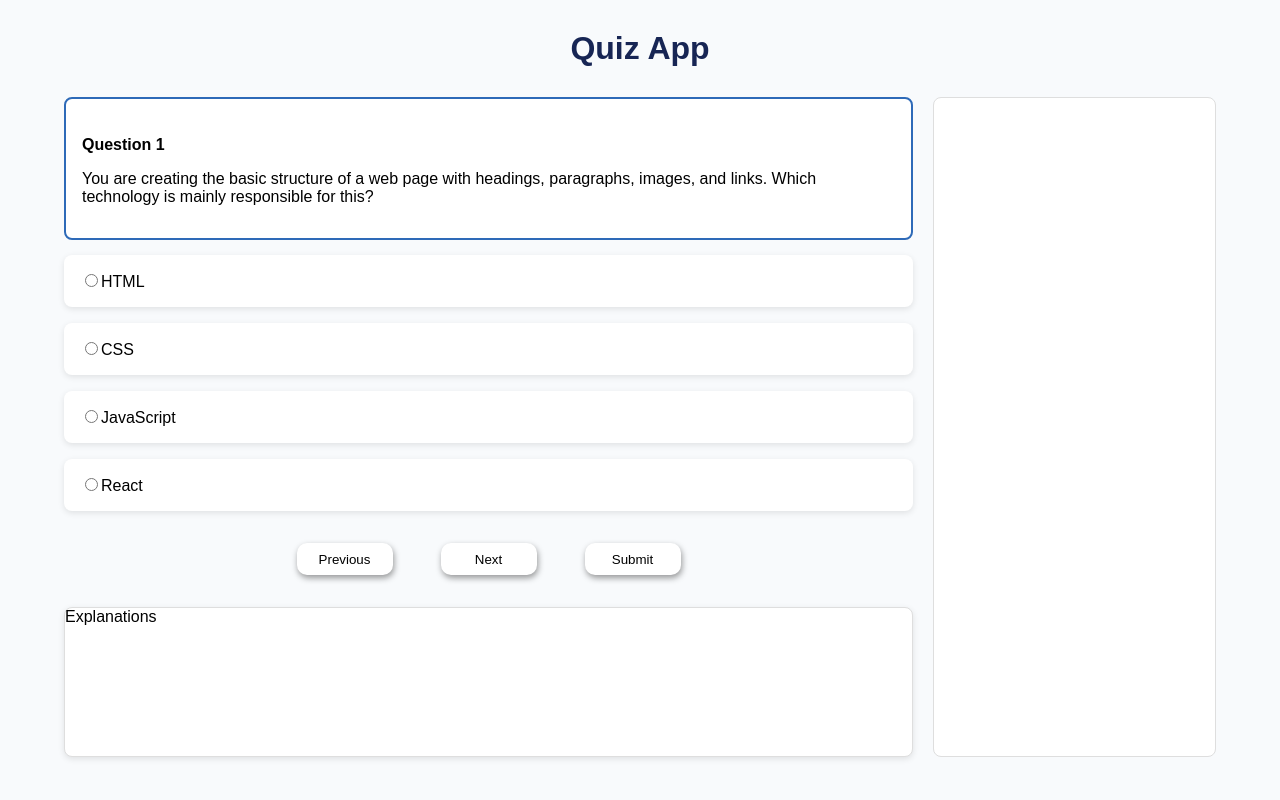
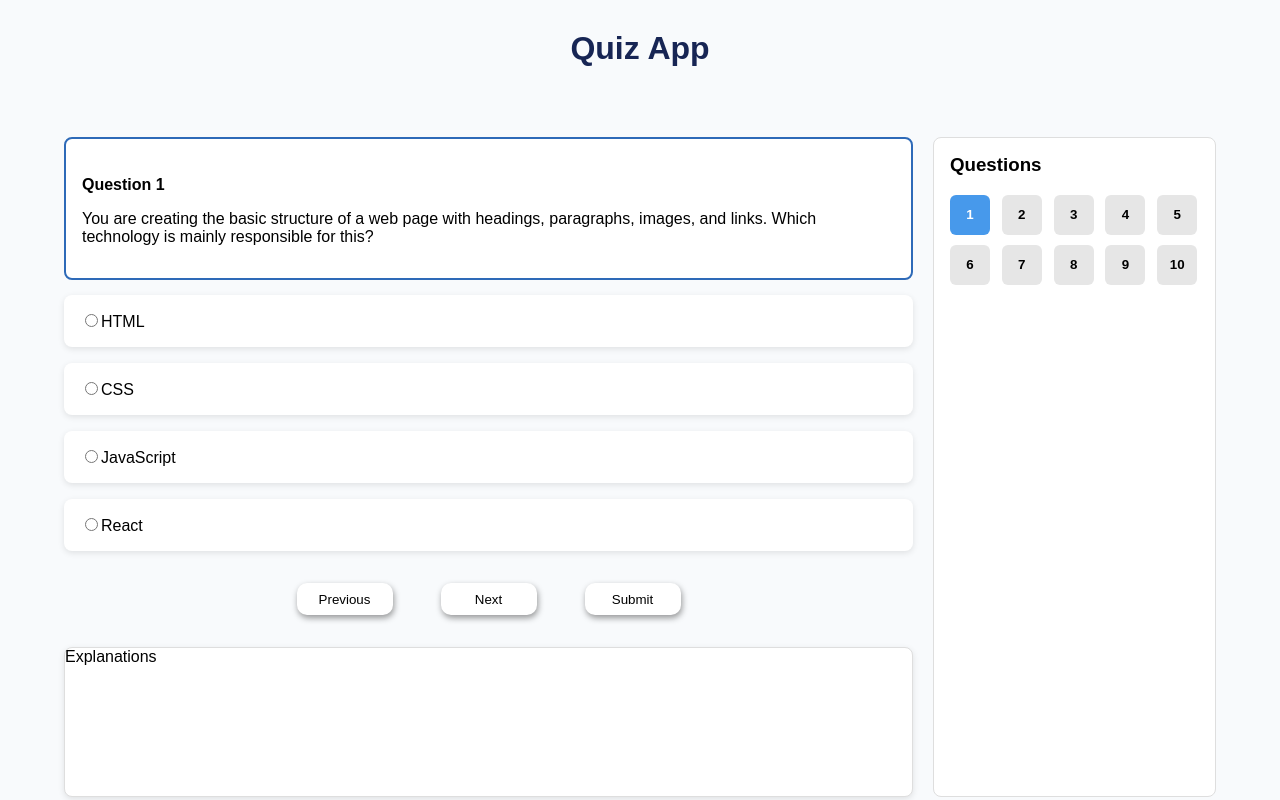
Before and after one commit to mpano04/quiz-app, a React (Vite) app: page / in a window 1280 px wide. Built offline with nearby package versions, Linux system fonts and the light colour scheme.

Commit message:
created the questions navigation components with css

```diff
--- a/src/App.css
+++ b/src/App.css
@@ -12,8 +12,7 @@ body {
 .quiz-layout{
     width: 90%;
     max-width: 1200px;
-    margin: 0 auto;
-
+    margin: 40px auto;
     display: grid;
     grid-template-columns: 3fr 1fr;
     gap: 20px;
--- a/src/App.jsx
+++ b/src/App.jsx
@@ -3,6 +3,7 @@ import './App.css'
 import Header from './components/header/Header.jsx';
 import QuestionCard from './components/question/QuestionCard.jsx';
 import Score from './components/score/Score.jsx';
+import QuestionNavigation from './components/questionNavigation/QuestionNavigation.jsx';
 import questions from './data/questions.js';
 import React, { useState } from 'react';
 
@@ -11,7 +12,6 @@ function App() {
 	const [answers, setAnswers] = useState({});
 	const [currentQuestion, setCurrentQuestion] = useState(0);
 	const [submitted, setSubmitted] = useState(false);
-
 	const currentQuestionData = questions[currentQuestion];
 
 	function handleAnswer(questionId, answer) {
@@ -34,6 +34,13 @@ function App() {
 		}
 	}
 
+	function handleSubmit() {
+    if (Object.keys(answers).length === questions.length) {
+        setSubmitted(true);
+    } else {
+        alert("Please answer all questions before submitting.");
+    }
+}
 
 
 	return (
@@ -52,7 +59,7 @@ function App() {
 					<div className='navigation-area'>
 						<button onClick={handlePrevious}> Previous </button>
 						<button onClick={handleNext}> Next </button>
-						<button onClick={() => setSubmitted(true)}>Submit</button>
+						<button onClick={handleSubmit}>Submit</button>
 					</div>
 
 					<div className='explanation-area'>
@@ -61,11 +68,16 @@ function App() {
 				</section>
 
 				<aside className='quiz-sidebar'>
+					<QuestionNavigation
+						questions={questions}
+						answers={answers}
+						currentQuestion={currentQuestion}
+						onQuestionSelect={setCurrentQuestion}
+					/>
+					{submitted && (<Score questions={questions} answers={answers} />)}
 
 				</aside>
-				<>
-					{submitted && (<Score questions={questions} answers={answers} />)}
-				</>
+
 			</div>
 		</div>
 	);
--- /dev/null
+++ b/src/components/questionNavigation/QuestionNavigation.css
@@ -0,0 +1,36 @@
+
+.question-navigation {
+    padding: 1rem;
+}
+
+.question-navigation h3 {
+    margin-top: 0;
+}
+
+.question-numbers {
+    display: grid;
+    grid-template-columns: repeat(5, 1fr);
+    gap: 10px;
+}
+
+.question-numbers button {
+    width: 2.5rem;
+    height: 2.5rem;
+    border: none;
+    border-radius: 6px;
+    cursor: pointer;
+    font-weight: bold;
+}
+
+.question-numbers .unanswered {
+    background-color: hsl(0, 0%, 90%);
+}
+
+.question-numbers .answered {
+    background-color: hsl(120, 50%, 70%);
+}
+
+.question-numbers .current {
+    background-color: hsl(210, 80%, 60%);
+    color: white;
+}
--- /dev/null
+++ b/src/components/questionNavigation/QuestionNavigation.jsx
@@ -0,0 +1,31 @@
+
+import './QuestionNavigation.css';
+
+function QuestionNavigation({ questions, answers, currentQuestion, onQuestionSelect }) {
+
+	return (
+		<div className="question-navigation">
+
+			<h3>Questions</h3>
+
+			<div className="question-numbers">
+				{questions.map((question, index) => (
+
+					<button
+						key={question.id}
+						onClick={() => onQuestionSelect(index)}
+						className={
+							currentQuestion === index ? "current": answers[question.id] ? "answered": "unanswered"
+						}
+					>
+						{question.id}
+					</button>
+
+				))}
+			</div>
+
+		</div>
+	);
+}
+
+export default QuestionNavigation;
--- a/src/components/score/Score.css
+++ b/src/components/score/Score.css
@@ -1,10 +1,5 @@
 
 .score {
-    min-height: 150px;
-    border: 1px solid hsl(0, 0%, 87%);
-    border-radius: 8px;
-    background-color: hsl(0, 0%, 100%);
-    box-shadow: 0 2px 6px hsla(0, 0%, 0%, 0.1);
     display: flex;
     flex-direction: column;
     justify-content: center;
```
